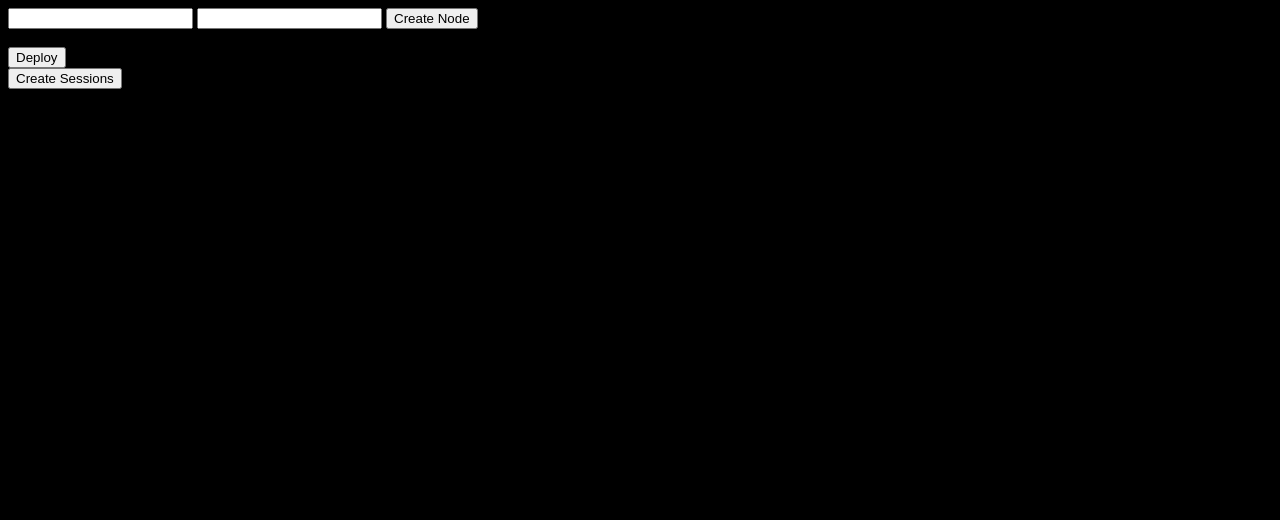
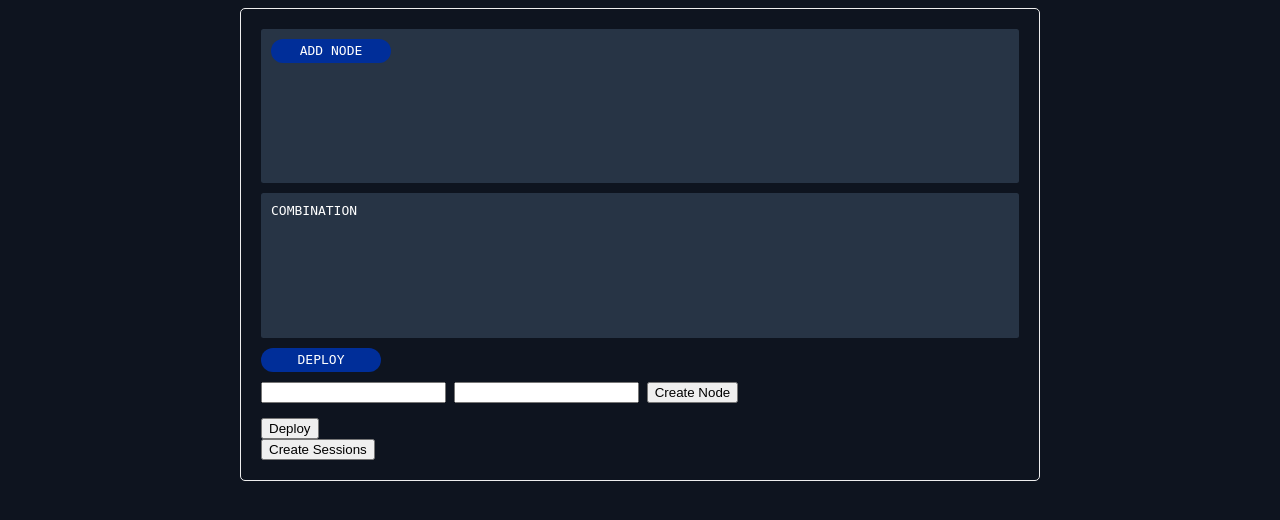
Before and after one commit to ma-he-sh/VirtualNetworkRouting, a Flask app: page / in a window 1280 px wide. Shown: the top 520 px of the page. Run offline with Flask 2, Linux system fonts and the light colour scheme.

Commit message:
--backup--

```diff
--- a/server/app/static/assets/main.js
+++ b/server/app/static/assets/main.js
@@ -1,7 +1,102 @@
 (function($){
-    console.log("---loaded---")
+    console.log("---loaded---");
 
-    var nodes = []
+    const app_nodes = "#app--nodes";
+    const app_nodes_comb = "#app--nodes--comb";
+    const prop_relation = `<svg xmlns="http://www.w3.org/2000/svg" width="24" height="24" viewBox="0 0 24 24" fill="none" stroke="currentColor" stroke-width="2" stroke-linecap="round" stroke-linejoin="round" class="feather feather-arrow-right"><line x1="5" y1="12" x2="19" y2="12"></line><polyline points="12 5 19 12 12 19"></polyline></svg>`;
+
+    var nodes = [];
+    var node_index = 0
+    var wordList = "ABCDEFGHIJKLMNOPQRSTUVWXYZ";
+
+    var save_combo=[];
+
+    function update_node_list( letter ) {
+        $( app_nodes ).append( "<div class='app--node'>"+letter+"</div>" );
+        $( app_nodes_comb ).html('');
+        render_combinations();
+    }
+
+    function render_combo( prop1, prop2 ) {
+        $( app_nodes_comb ).append(
+            `<div class="app--comb">
+                <div class="prop-1">${prop1}</div>
+                <div class="prop-1">${prop_relation}</div>
+                <div class="prop-2">${prop2}</div>
+                <div class="prop--cost">
+                    <input type="number" data-prop-comb='comb' data-prop1='${prop1}' data-prop2='${prop2}' class="prop--value" value='' />
+                </div>
+            </div>`
+        );
+    }
+
+    function render_combinations() {
+        var combo = [];
+        if( nodes.length > 1 ) {
+            nodes.forEach((prop1, index1) => {
+                nodes.forEach((prop2, index2) => {
+                    if( prop1 != prop2 ) {
+                        var _type1 = prop1 + "" + prop2;
+                        var _type2 = prop2 + "" + prop1;
+
+                        if( !(combo.includes(_type1)) && !(combo.includes(_type2)) ) {
+                            render_combo(prop1, prop2);
+                        }
+
+                        combo.push(_type1);
+                        combo.push(_type2);
+                    }
+                });
+            });
+        }
+    }
+
+    $( "div#app--add-node" ).on("click", function() {
+        var letter = wordList.charAt(node_index);
+        nodes.push(letter);
+
+        // render nodes
+        update_node_list( letter );
+
+        node_index+=1;
+    });
+
+    $( "div#app--create-deploy" ).on("click", function() {
+        save_combo = [];
+        if( nodes.length > 1 ) {
+            $('[data-prop-comb]').each(function() {
+                save_combo.push({
+                    'node1': $(this).data("prop1"),
+                    'node2': $(this).data("prop2"),
+                    'cost' : parseInt( $(this).val() ),
+                });
+
+                console.log( save_combo );
+            });
+        } else {
+            console.error("Invalid Node Size");
+        }
+    });
+
+
+
+
+
+
+
+
+
+
+
+
+
+
+
+
+
+
+
+
 
     $( "button[data-action]" ).on("click", function() {
         var _action = $(this).data("action")
--- a/server/app/templates/index.html
+++ b/server/app/templates/index.html
@@ -7,10 +7,145 @@
     </head>
     <style>
         body {
-            background: #000;
+            background: #0e141f;
+            font-family: monospace;
+        }
+        .app--window {
+            width: 100%;
+            min-width: 300px;
+            max-width: 800px;
+            position: fixed;
+            margin-left: auto;
+            margin-right: auto;
+            left: 0;
+            right: 0;
+
+            border: 1px solid #eee;
+            border-radius: 5px;
+            padding: 20px;
+            box-sizing: border-box;
+        }
+        .app--window .app--section .app--node {
+            width: 80px;
+            height: 24px;
+            line-height: 24px;
+            text-align: center;
+            color: #fff;
+            background-color: #485a6c;
+            border-radius: 25px;
+            margin-right: 10px;
+            margin-bottom: 10px;
+            float: left;
+        }
+        .app--window .distance_vector_network {
+            width: 100%;
+            float: left;
+            background-color: #273445;
+            margin-bottom: 10px;
+            border-radius: 2.5px;
+            padding: 10px;
+            box-sizing: border-box;
+        }
+        .app--window .distance_vector_combinations {
+            width: 100%;
+            float: left;
+            background-color: #273445;
+            margin-bottom: 10px;
+            border-radius: 2.5px;
+            padding: 10px;
+            box-sizing: border-box;
+        }
+        .app--window .distance_vector_combinations .app--section,
+        .app--window .distance_vector_network .app--section,
+        .app--window .distance_vector_deploy .app--section  {
+            width: 100%;
+            float: left;
+            padding: 0px 0px 10px 0px;
+        }
+
+        .app--window #app--nodes,
+        .app--window #app--nodes--comb {
+            width: 100%;
+            min-height: 100px;
+            padding: 10px 0px 10px 0px;
+            box-sizing: border-box;
+        }
+        .app--window #app--nodes--comb .app--comb {
+            width: 100%;
+            float: left;
+            display: flex;
+            margin-bottom: 10px;
+        }
+        .app--window #app--nodes--comb .app--comb .prop-1,
+        .app--window #app--nodes--comb .app--comb .prop-2,
+        .app--window #app--nodes--comb .app--comb .prop--cost {
+            height: 24px;
+            line-height: 24px;
+            text-align: center;
+            float: left;
+        }
+        .app--window #app--nodes--comb .app--comb .prop-1,
+        .app--window #app--nodes--comb .app--comb .prop-2 {
+            width: 80px;
+            color: #fff;
+            background-color: #485a6c;
+            border-radius: 12px;
+            margin-right: 10px;
+        }
+        .app--window #app--nodes--comb .app--comb .prop--cost {
+            width: 100%;
+        }
+        .app--window #app--nodes--comb .app--comb .prop--cost .prop--value {
+            height: 24px;
+            border-style: none;
+            float: left;
+            line-height: 24px;
+            width: 100px;
+            border-radius: 2.5px;
+            text-indent: 10px;
+            box-sizing: border-box;
+        }
+
+        .app--window #app--create-comb {
+            color: #fff;
+        }
+        .app--window #app--add-node,
+        .app--window #app--create-deploy {
+            width: 120px;
+            color: #fff;
+            line-height: 24px;
+            text-align: center;
+            border-radius: 12px;
+            cursor: pointer;
+            background-color: #002e99;
+        }
+        .app--window #app--add-node:hover,
+        .app--window #app--create-deploy:hover {
+            background-color: #0d52bf;
         }
     </style>
-    <body>
+    <body class="app--window">
+        <div class="distance_vector_network">
+            <section class="app--section">
+                <div id="app--add-node">ADD NODE</div>
+                <div id="app--nodes"></div>
+            </section>
+        </div>
+        <!--node combinations-->
+        <div class="distance_vector_combinations">
+            <section class="app--section">
+                <div id="app--create-comb">COMBINATION</div>
+                <div id="app--nodes--comb"></div>
+            </section>
+        </div>
+        <!--node deploy-->
+        <div class="distance_vector_deploy">
+            <section class="app--section">
+                <div id="app--create-deploy">DEPLOY</div>
+            </section>
+        </div>
+
+
         <div>
             <input type="number" name="node_cost" />
             <input type="text" name="node_name" />
--- a/virtualnet.yml
+++ b/virtualnet.yml
@@ -6,5 +6,6 @@ dependencies:
   - flask
   - requests
   - pip:
+      - pyyaml
       - requests
       - python-dotenv
```
Also changed, not shown: 1 other file.
